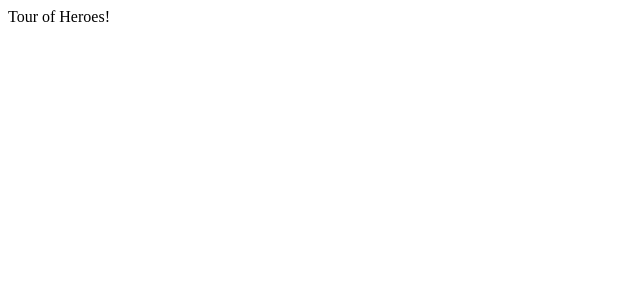
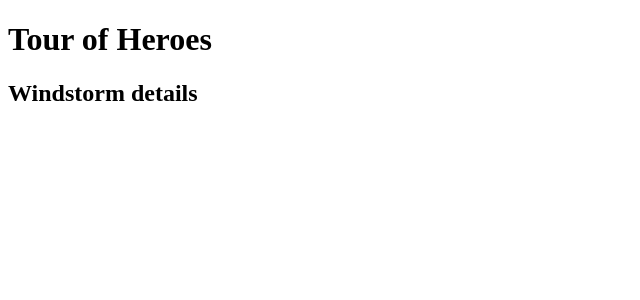
Before and after one commit to roman-klauser/TourOfHeroes, an Angular app: page / in a window 1280 px wide. Shown: the top 300 px of the page, without its empty margins (0-640 px from the left). Built offline with nearby package versions, Linux system fonts and the light colour scheme.

Commit message:
first interpolation

```diff
--- a/src/app/app.component.html
+++ b/src/app/app.component.html
@@ -1,3 +1,4 @@
 <div>
-  Tour of Heroes!
+  <h1>{{ title }}</h1>
+  <h2>{{ hero }} details</h2>
 </div>
--- a/src/app/app.component.ts
+++ b/src/app/app.component.ts
@@ -6,5 +6,6 @@ import { Component } from '@angular/core';
   styleUrls: ['./app.component.css']
 })
 export class AppComponent {
-  title = 'app';
+  title = 'Tour of Heroes';
+  hero = 'Windstorm';
 }
```
